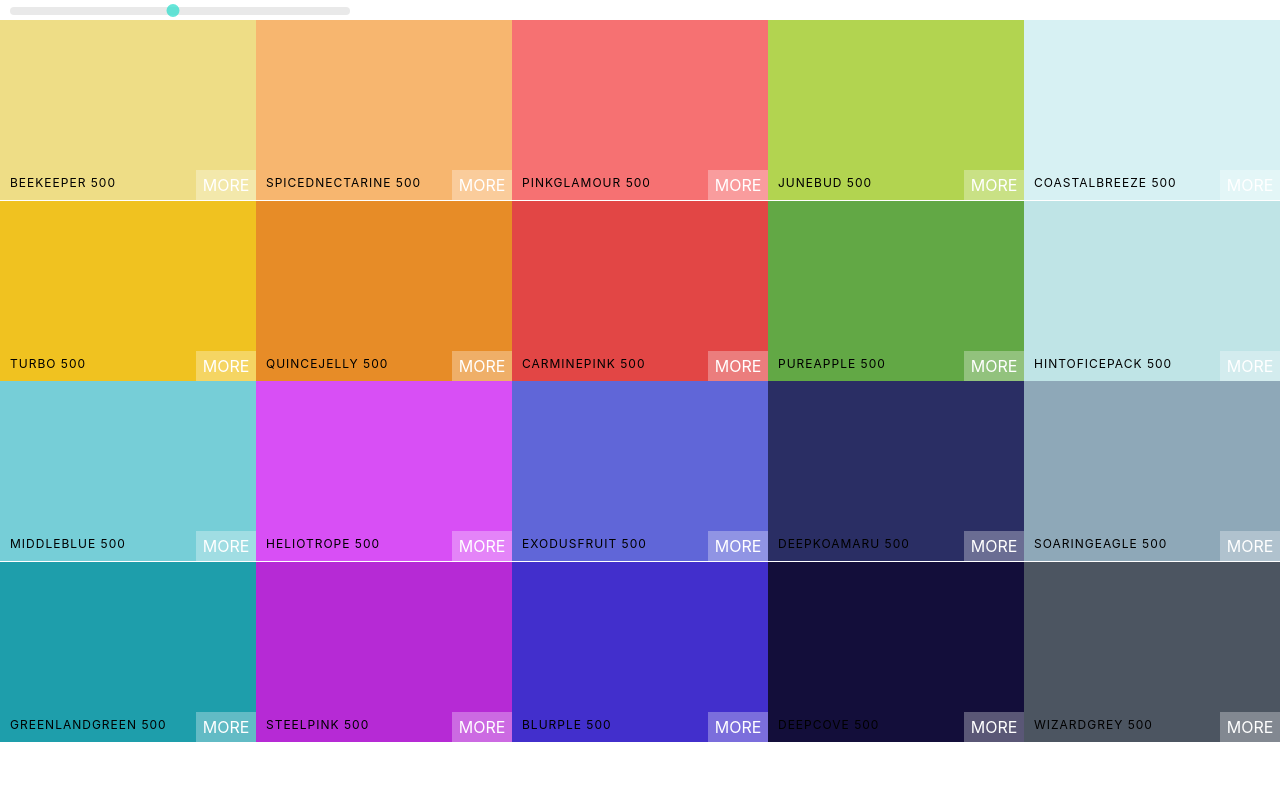
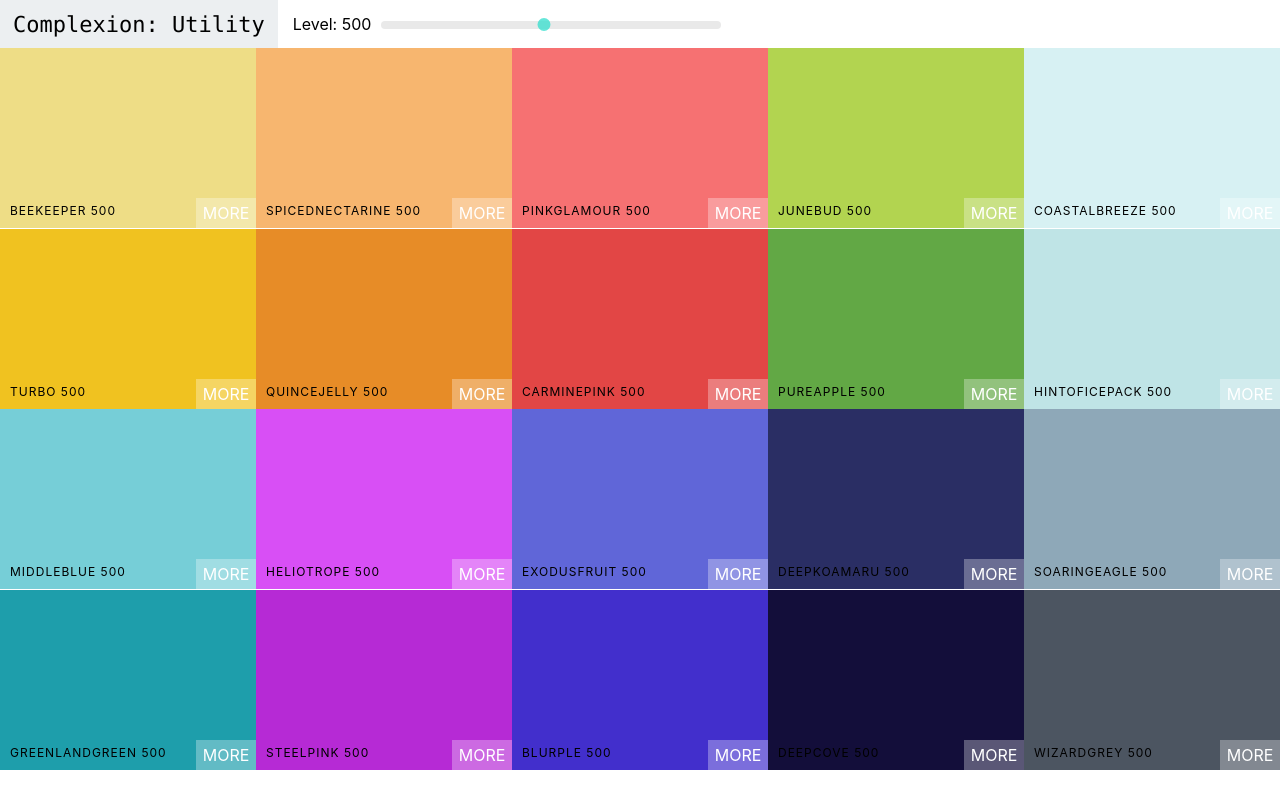
Before and after one commit to carlomunguia/complexion, a React (Create React App) app in the folder complexion/: page / in a window 1280 px wide. Built offline with nearby package versions, Linux system fonts and the light colour scheme.

Commit message:
Complexion 6
created a navbar component, moved slider logic to navbar, created navbar css & created new styles to correctly center / align navbar and logo

```diff
--- /dev/null
+++ b/complexion/src/Navbar.css
@@ -0,0 +1,28 @@
+.Navbar {
+    display: flex;
+    align-items: center;
+    justify-content: flex-start;
+    height: 6vh;
+}
+
+.logo {
+    margin-right: 15px;
+    padding: 0 13px;
+    font-size: 22px;
+    background-color: #eceff1;
+    font-family: Monaco;
+    height: 100%;
+    display: flex;
+    align-items: center;
+}
+
+.logo a {
+    text-decoration: none;
+    color: black
+}
+
+.slider {
+    width: 340px;
+    margin: 0 10px;
+    display: inline-block;
+}
--- /dev/null
+++ b/complexion/src/Navbar.js
@@ -0,0 +1,43 @@
+import React, { Component } from "react";
+import Slider from "rc-slider";
+import "rc-slider/assets/index.css";
+import "./Navbar.css";
+
+class Navbar extends Component {
+  render() {
+    const { level, changeLevel } = this.props;
+    return (
+      <header className='Navbar'>
+        <div className='logo'>
+          <a href='#'>Complexion: Utility</a>
+        </div>
+        <div className='slider-container'>
+          <span>Level: {level}</span>
+          <div className='slider'>
+            <Slider
+              defaultValue={level}
+              min={100}
+              max={900}
+              step={100}
+              onAfterChange={changeLevel}
+              trackStyle={{ backgroundColor: "transparent" }}
+              railStyle={{ height: "8px" }}
+              handleStyle={{
+                backgroundColor: "turquoise",
+                outline: "none",
+                border: "2px solid turquoise",
+                boxShadow: "none",
+                width: "13px",
+                height: "13px",
+                marginLeft: "-7px",
+                marginTop: "-3px",
+              }}
+            />
+          </div>
+        </div>
+      </header>
+    );
+  }
+}
+
+export default Navbar;
--- a/complexion/src/Palette.css
+++ b/complexion/src/Palette.css
@@ -4,9 +4,3 @@
 .Palette-colors {
     height: 90%;
 }
-
-.slider{
-    width: 340px;
-    margin: 0 10px;
-    display: inline-block;
-}
--- a/complexion/src/Palette.js
+++ b/complexion/src/Palette.js
@@ -1,8 +1,7 @@
 import React, { Component } from "react";
 import ColorBox from "./ColorBox";
-import "rc-slider/assets/index.css";
+import Navbar from "./Navbar";
 import "./Palette.css";
-import Slider from "rc-slider";
 
 class Palette extends Component {
   constructor(props) {
@@ -21,27 +20,7 @@
     ));
     return (
       <div className='Palette'>
-        <div className='slider'>
-          <Slider
-            defaultValue={level}
-            min={100}
-            max={900}
-            step={100}
-            onAfterChange={this.changeLevel}
-            trackStyle={{ backgroundColor: "transparent" }}
-            railStyle={{ height: "8px" }}
-            handleStyle={{
-              backgroundColor: "turquoise",
-              outline: "none",
-              border: "2px solid turquoise",
-              boxShadow: "none",
-              width: "13px",
-              height: "13px",
-              marginLeft: "-7px",
-              marginTop: "-3px",
-            }}
-          />
-        </div>
+        <Navbar level={level} changeLevel={this.changeLevel} />
         <div className='Palette-colors'>{colorBoxes}</div>
       </div>
     );
```
